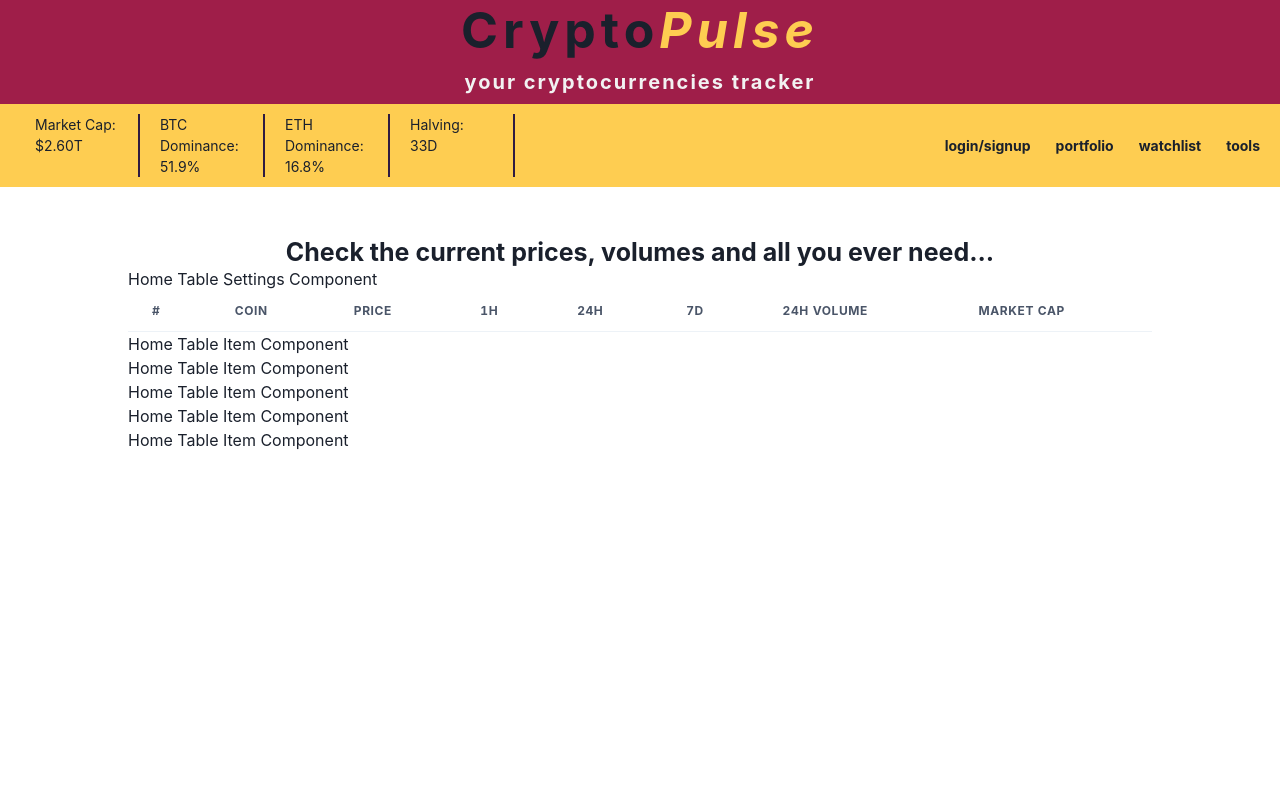
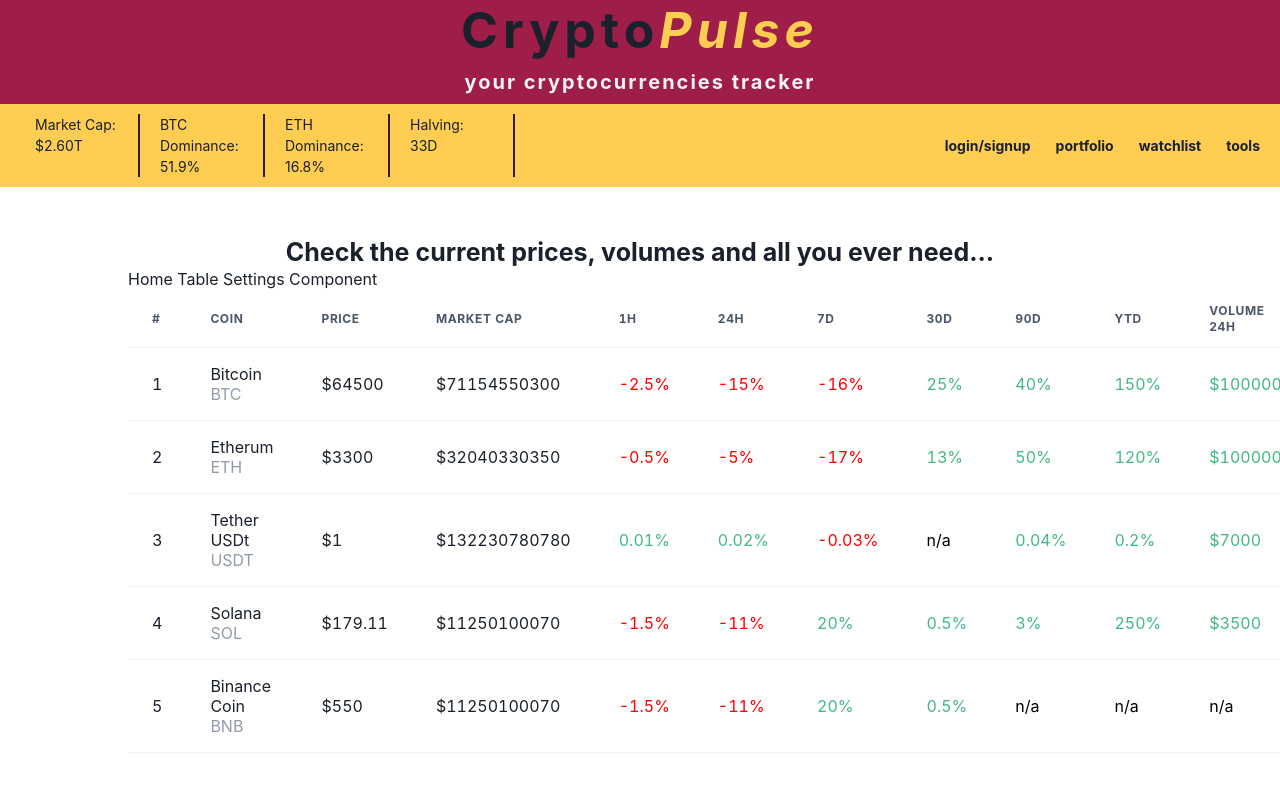
Before and after one commit to barkow96/crypto-tracker, a Next.js app in the folder frontend/: page / in a window 1280 px wide. Shown: the top 792 px of the page. Built offline with nearby package versions, Linux system fonts and the light colour scheme.

Commit message:
#30 develop basic outlook of HomeTableItem component

```diff
--- /dev/null
+++ b/frontend/components/HomeTable/CustomTd.tsx
@@ -0,0 +1,22 @@
+import { colors } from "@/constants/colors";
+import { CustomTd } from "@/types/home-table";
+import { Td } from "@chakra-ui/react";
+
+const CustomTd: React.FC<CustomTd<number>> = ({ value, prefix, sufix }) => {
+  const prefixWithLogic = value && prefix ? prefix : "";
+  const sufixWithLogic = value && sufix ? sufix : "";
+
+  let textColor = "black";
+  if (value && value > 0) textColor = colors.green;
+  if (value && value < 0) textColor = colors.lightRed;
+
+  return (
+    <Td color={textColor}>
+      {prefixWithLogic}
+      {value ? value : "n/a"}
+      {sufixWithLogic}
+    </Td>
+  );
+};
+
+export default CustomTd;
--- a/frontend/components/HomeTable/HomeTable.tsx
+++ b/frontend/components/HomeTable/HomeTable.tsx
@@ -1,6 +1,7 @@
 import { Box, Table, Thead, Tbody, Th, Td, Tr } from "@chakra-ui/react";
 import HomeTableSettings from "./HomeTableSettings";
 import HomeTableItem from "./HomeTableItem";
+import { coins } from "@/dummy-data/home-table";
 
 const HomeTable: React.FC = () => {
   return (
@@ -12,19 +13,24 @@
             <Th>#</Th>
             <Th>Coin</Th>
             <Th>Price</Th>
+            <Th>Market Cap</Th>
             <Th>1h</Th>
             <Th>24h</Th>
             <Th>7d</Th>
-            <Th>24h Volume</Th>
-            <Th>Market Cap</Th>
+            <Th>30d</Th>
+            <Th>90d</Th>
+            <Th>YTD</Th>
+            <Th>Volume 24h</Th>
+            <Th>Volume 7d</Th>
+            <Th>Volume 30d</Th>
           </Tr>
         </Thead>
+        <Tbody>
+          {coins.map((coin, index) => (
+            <HomeTableItem key={index} {...coin} />
+          ))}
+        </Tbody>
       </Table>
-      <HomeTableItem />
-      <HomeTableItem />
-      <HomeTableItem />
-      <HomeTableItem />
-      <HomeTableItem />
     </Box>
   );
 };
--- a/frontend/components/HomeTable/HomeTableItem.tsx
+++ b/frontend/components/HomeTable/HomeTableItem.tsx
@@ -1,7 +1,41 @@
-import { Box } from "@chakra-ui/react";
+import { colors } from "@/constants/colors";
+import { HomeTableItemProps } from "@/types/home-table";
+import { Td, Tr } from "@chakra-ui/react";
+import CustomTd from "./CustomTd";
 
-const HomeTableItem: React.FC = () => {
-  return <Box>Home Table Item Component</Box>;
+const HomeTableItem: React.FC<HomeTableItemProps> = (props) => {
+  const { rank, name, ticker, price, marketCap } = props;
+  const {
+    change1H,
+    change24H,
+    change7D,
+    change30D,
+    change90D,
+    changeYTD,
+    volume24H,
+    volume7D,
+    volume30D,
+  } = props;
+
+  return (
+    <Tr>
+      <Td>{rank}</Td>
+      <Td>
+        {name} <span style={{ color: colors.gray }}>{ticker}</span>
+      </Td>
+      <Td>${price}</Td>
+      <Td>${marketCap}</Td>
+      <CustomTd value={change1H} sufix="%" />
+      <CustomTd value={change24H} sufix="%" />
+      <CustomTd value={change7D} sufix="%" />
+      <CustomTd value={change30D} sufix="%" />
+      <CustomTd value={change90D} sufix="%" />
+      <CustomTd value={changeYTD} sufix="%" />
+      <CustomTd value={volume24H} prefix="$" />
+      <CustomTd value={volume7D} prefix="$" />
+      <CustomTd value={volume30D} prefix="$" />
+    </Tr>
+  );
 };
 
 export default HomeTableItem;
--- a/frontend/constants/colors.ts
+++ b/frontend/constants/colors.ts
@@ -3,4 +3,7 @@
   red: "#9f1e49",
   yellow: "#fecd51",
   bright: "#f2f2f2",
+  green: "#42b883",
+  gray: "#929aab",
+  lightRed: "red",
 };
--- /dev/null
+++ b/frontend/dummy-data/home-table.ts
@@ -0,0 +1,79 @@
+import { HomeTableItemProps } from "@/types/home-table";
+
+export const coins: HomeTableItemProps[] = [
+  {
+    rank: 1,
+    name: "Bitcoin",
+    ticker: "BTC",
+    price: 64500,
+    marketCap: 71154550300,
+    change1H: -2.5,
+    change24H: -15,
+    change7D: -16,
+    change30D: 25,
+    change90D: 40,
+    changeYTD: 150,
+    volume24H: 1000000,
+    volume7D: 5000000,
+    volume30D: 735000,
+  },
+  {
+    rank: 2,
+    name: "Etherum",
+    ticker: "ETH",
+    price: 3300,
+    marketCap: 32040330350,
+    change1H: -0.5,
+    change24H: -5,
+    change7D: -17,
+    change30D: 13,
+    change90D: 50,
+    changeYTD: 120,
+    volume24H: 100000,
+    volume7D: 500000,
+    volume30D: 73500,
+  },
+  {
+    rank: 3,
+    name: "Tether USDt",
+    ticker: "USDT",
+    price: 1,
+    marketCap: 132230780780,
+    change1H: 0.01,
+    change24H: 0.02,
+    change7D: -0.03,
+    change30D: 0,
+    change90D: 0.04,
+    changeYTD: 0.2,
+    volume24H: 7000,
+    volume7D: 12000,
+    volume30D: 36500,
+  },
+  {
+    rank: 4,
+    name: "Solana",
+    ticker: "SOL",
+    price: 179.11,
+    marketCap: 11250100070,
+    change1H: -1.5,
+    change24H: -11,
+    change7D: 20,
+    change30D: 0.5,
+    change90D: 3,
+    changeYTD: 250,
+    volume24H: 3500,
+    volume7D: 10000,
+    volume30D: 60000,
+  },
+  {
+    rank: 5,
+    name: "Binance Coin",
+    ticker: "BNB",
+    price: 550,
+    marketCap: 11250100070,
+    change1H: -1.5,
+    change24H: -11,
+    change7D: 20,
+    change30D: 0.5,
+  },
+];
--- a/frontend/dummy-data/temporary.ts
+++ /dev/null
@@ -1,2 +0,0 @@
-//This file is only for the purpose of establishing the folder and file structure of the project.
-//It should be deleted when you start your work in the folder
--- /dev/null
+++ b/frontend/types/home-table.ts
@@ -0,0 +1,22 @@
+export type HomeTableItemProps = {
+  rank: number;
+  name: string;
+  ticker: string;
+  price: number;
+  marketCap: number;
+  change1H?: number;
+  change24H?: number;
+  change7D?: number;
+  change30D?: number;
+  change90D?: number;
+  changeYTD?: number;
+  volume24H?: number;
+  volume7D?: number;
+  volume30D?: number;
+};
+
+export type CustomTd<T> = {
+  value: T | undefined;
+  prefix?: string;
+  sufix?: string;
+};
```
Also changed, not shown: 1 other file (tests, documents, lock files or other folders).
